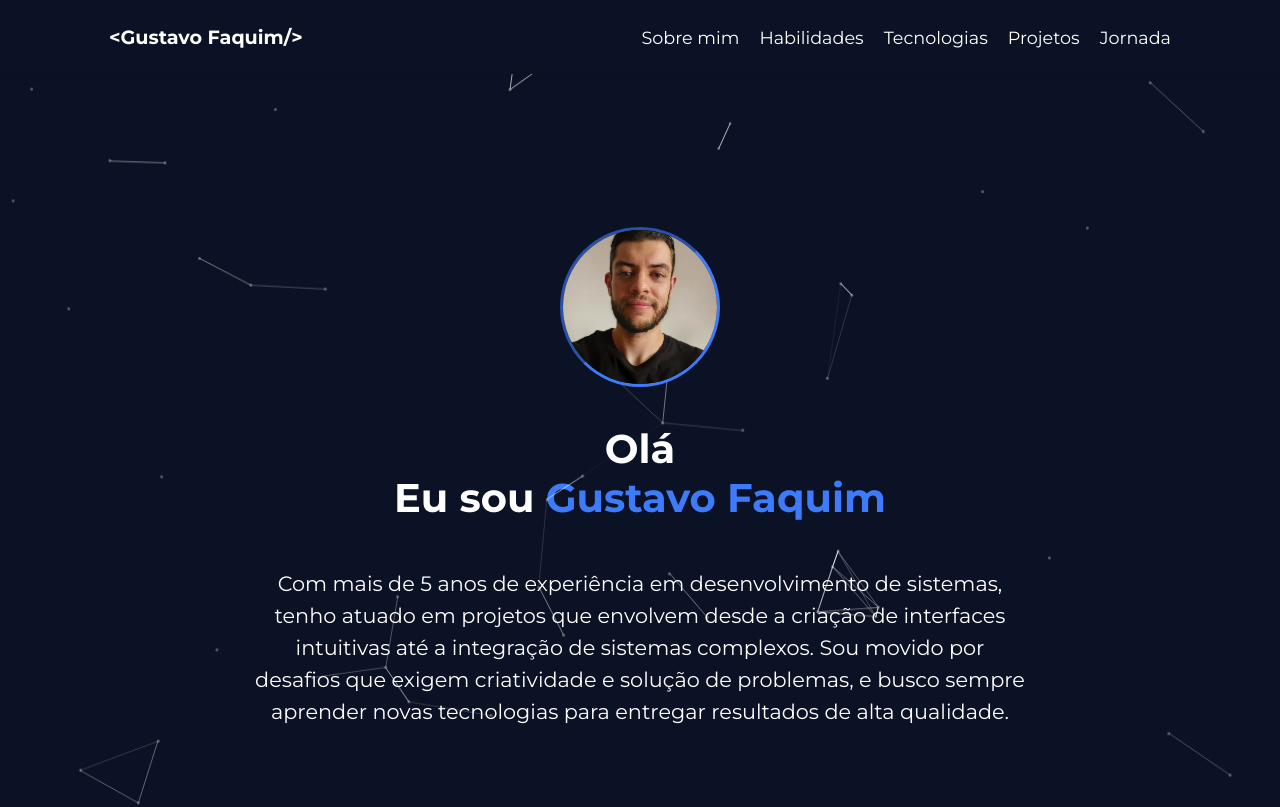
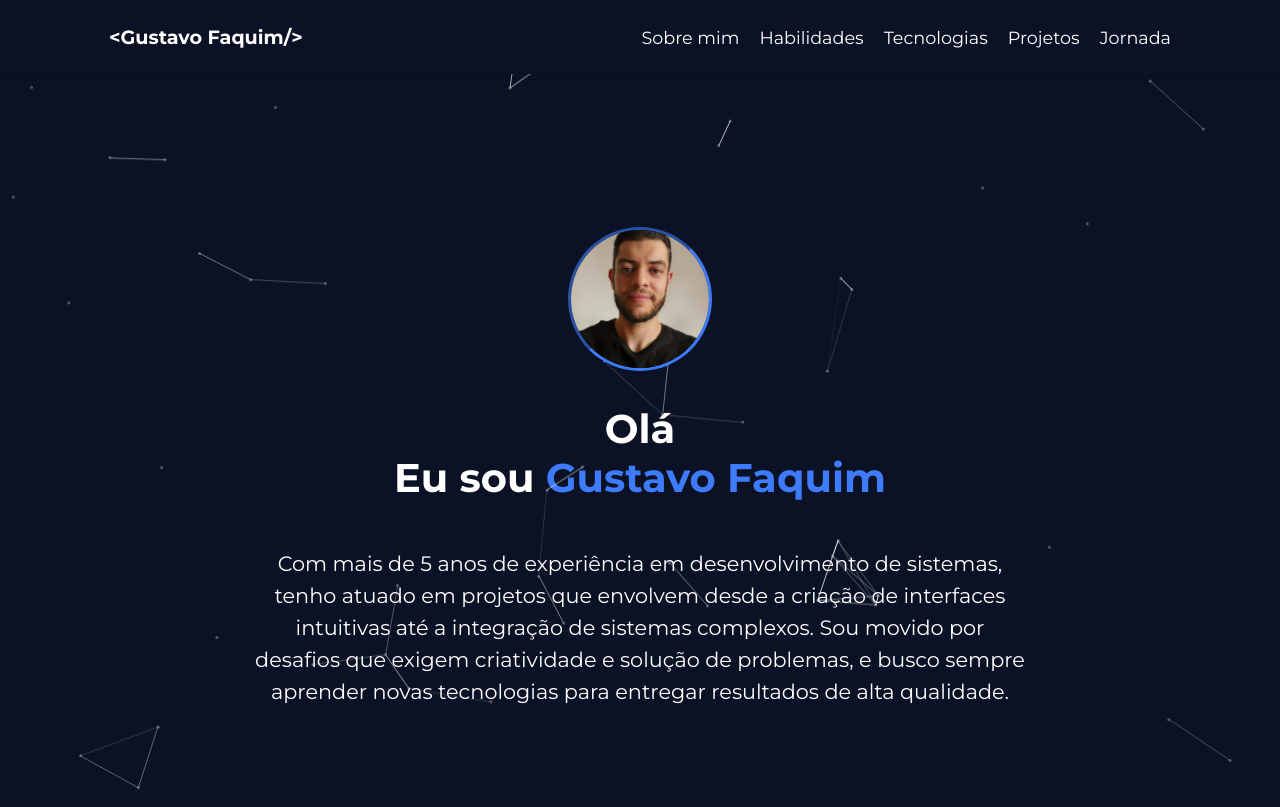
Before and after one commit to gustavofaquim/portfolio, a React (Vite) app: page / in a window 1280 px wide. Shown: the top 807 px of the page. Built offline with nearby package versions, Linux system fonts and the light colour scheme.

Commit message:
feat: ajustando foto

```diff
--- a/src/styles/components/aboutContainer.sass
+++ b/src/styles/components/aboutContainer.sass
@@ -86,25 +86,23 @@
 
 
         .container-img
+            aspect-ratio: 1 / 1
+            width: 150px
             max-width: 280px
-            max-height: 40%
-            min-width: 150px
-            min-height: 150px
-            width: 15%
             margin: auto
-            text-align: center
-            display: inline-block
             padding: 3px
             overflow: hidden
+            display: flex
+            align-items: center
+            justify-content: center
+
+        img
+            width: 100%
+            height: 100%
+            object-fit: cover
+            border-radius: 50%
+            border: 3px inset variables.$highlighted-text-color
             z-index: 200
-
-            img
-                border-radius: 2100%
-                max-width: 100%
-                height: auto
-                aspect-ratio: 1/1
-                object-fit: cover
-                border: 3px inset variables.$highlighted-text-color
 
 
 
```
